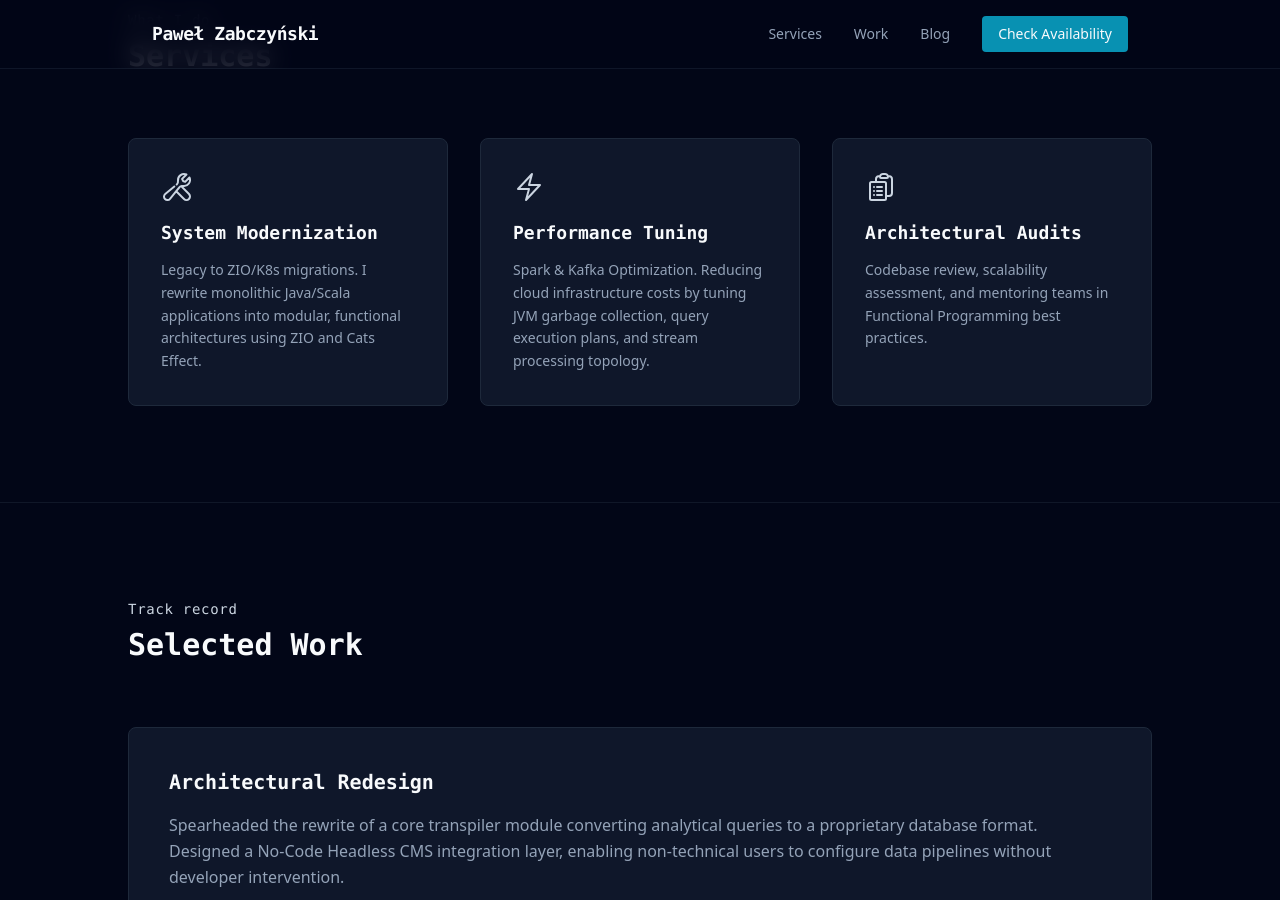
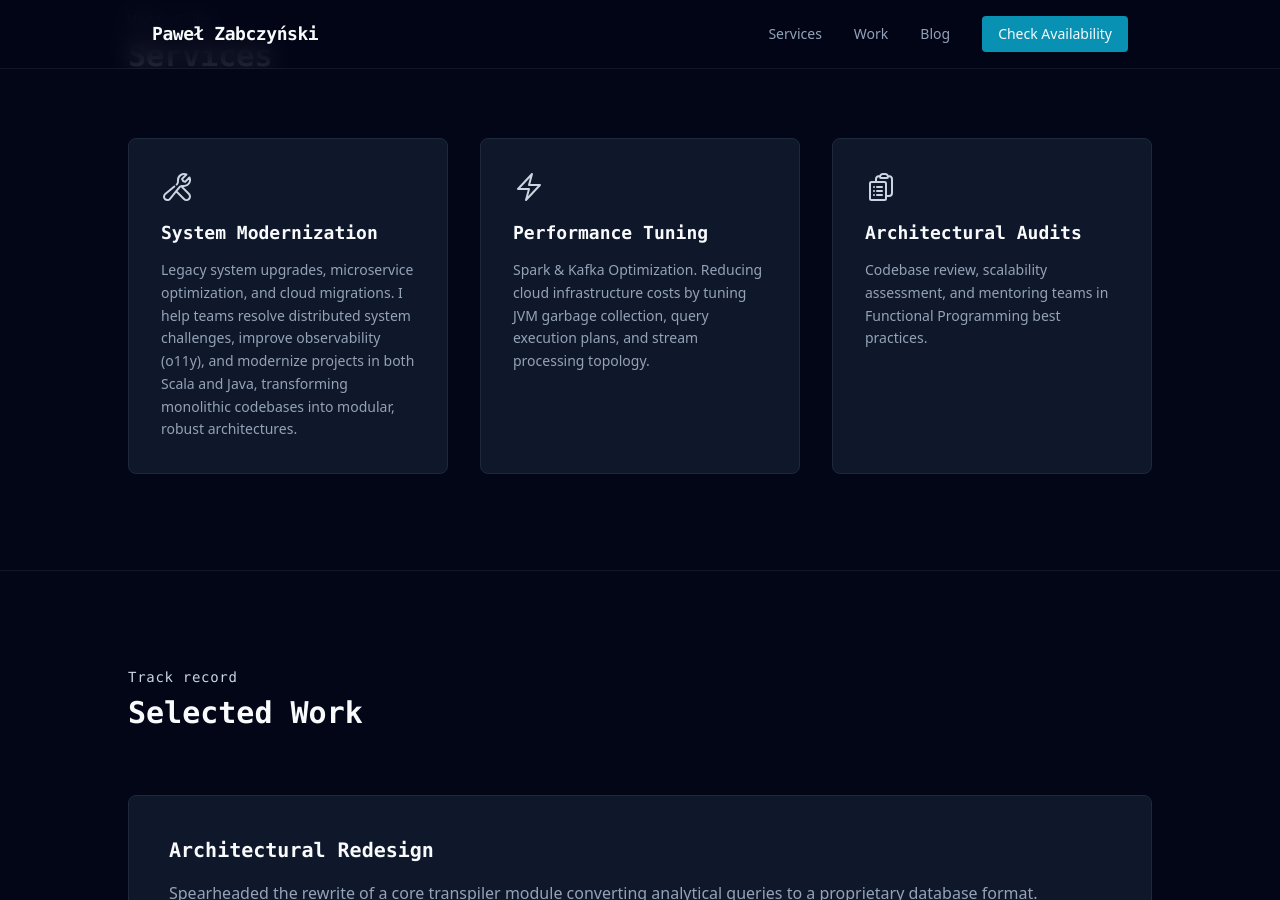
Before and after one commit to sezerp/sezerp.github.io, a Jekyll site: the page built from index.html, in a window 1280 px wide and 900 px high, scrolled down 873 px. Built offline with Jekyll 4.4.1, drawn with Linux system fonts in a browser that asks for light colours; nearby versions of some CDN libraries.

Commit message:
chore: update list of provided services

```diff
--- a/index.html
+++ b/index.html
@@ -41,7 +41,7 @@ description: "Building fault-tolerant backend systems and optimizing petabyte-sc
         </div>
         <h3 class="font-mono font-bold text-lg text-slate-50 mb-3">System Modernization</h3>
         <p class="text-slate-400 text-sm leading-relaxed">
-          Legacy to ZIO/K8s migrations. I rewrite monolithic Java/Scala applications into modular, functional architectures using ZIO and Cats Effect.
+          Legacy system upgrades, microservice optimization, and cloud migrations. I help teams resolve distributed system challenges, improve observability (o11y), and modernize projects in both Scala and Java, transforming monolithic codebases into modular, robust architectures.
         </p>
       </div>
 
```
